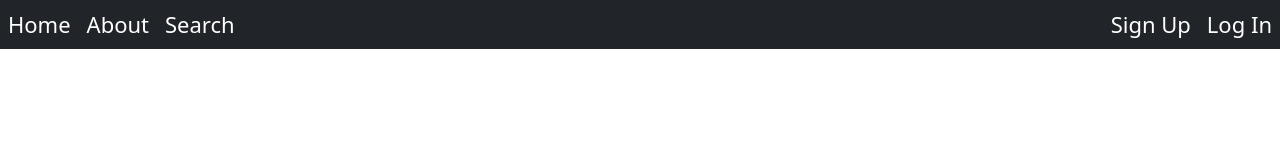
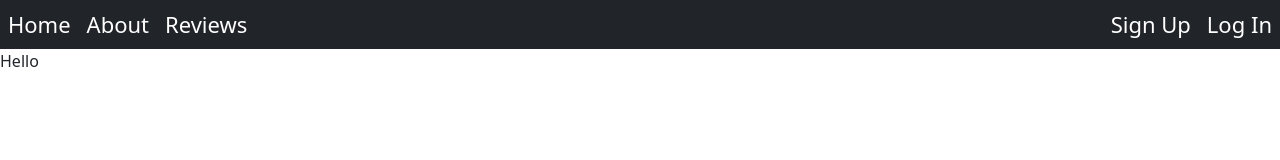
Before and after one commit to Adaminite/violet-rates-predeployment, a React (Create React App) app: page /reviews in a window 1280 px wide. Shown: the top 160 px of the page. Built offline with nearby package versions, Linux system fonts and the light colour scheme.

Commit message:
Move main pages to own folder

```diff
--- a/src/frontend/App.js
+++ b/src/frontend/App.js
@@ -1,7 +1,8 @@
 import React from "react";
 import {BrowserRouter as Router, Route, Routes} from "react-router-dom";
-import Navbar from "./components/Navbar.js";
-import Home from "./components/Home.js";
+import Navbar from "./pages/Navbar.js";
+import Home from "./pages/Home.js";
+import Reviews from "./pages/Reviews.js";
 
 const axios = require("axios");
 
@@ -18,6 +19,7 @@ class App extends React.Component{
                     <Navbar/>
                     <Routes>
                         <Route exact path = "/" element={<Home/>}/>
+                        <Route exact path = "/reviews" element = {<Reviews/>}/>
                     </Routes>
                 </Router>
             </div>
--- a/src/frontend/components/Navbar.js
+++ b/src/frontend/pages/Navbar.js
@@ -32,7 +32,7 @@ class Navbar extends React.Component{
                 <ul style = {{margin: 0, padding: 0}} className ="left-items" >
                     <Link style={linkInlineStyle} to = "/"> Home </Link>
                     <Link style={linkInlineStyle} to = "/about"> About </Link>
-                    <Link style={linkInlineStyle} to = "/search"> Search </Link>
+                    <Link style={linkInlineStyle} to = "/reviews"> Reviews </Link>
                 </ul>
                 {rightPart}
             </nav>
--- /dev/null
+++ b/src/frontend/pages/Reviews.js
@@ -0,0 +1,15 @@
+import React from 'react';
+
+class Reviews extends React.Component{
+    constructor(props){
+        super(props);
+    }
+
+    render(){
+        return(
+            <div> Hello </div>
+        )
+    }
+}
+
+export default Reviews;
```
Also changed, not shown: src/frontend/components/SignUp.js (deleted), src/frontend/pages/About.js (added), src/frontend/pages/Home.js (renamed from src/frontend/components/Home.js), src/frontend/pages/LogIn.js (added), src/frontend/pages/SignUp.js (added).
